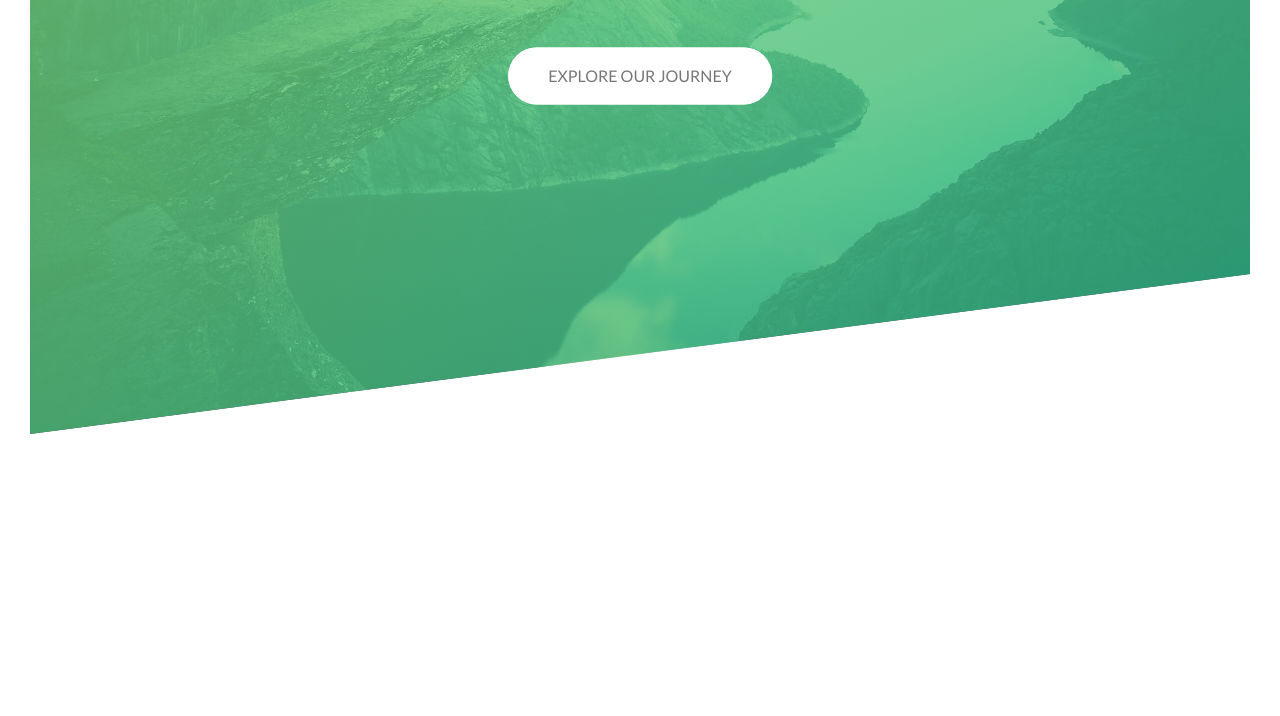
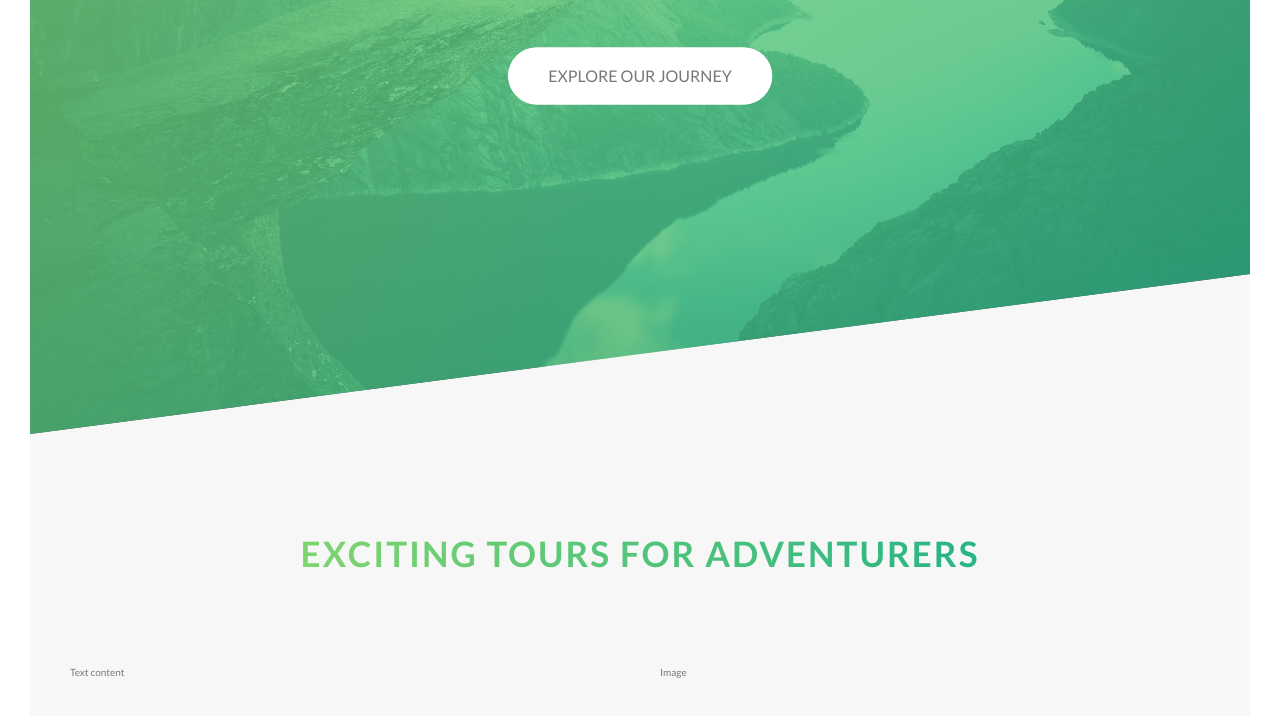
Before and after one commit to liaowow/advCSS, a website: page Natours/index.html in a window 1280 px wide. Shown: the part 356-1072 px from the top of the page. Before the commit the page ends 820 px from the top, so only its background shows below. Drawn offline with Linux system fonts and the light colour scheme.

Commit message:
build about section's header and its utility classes

```diff
--- a/Natours/index.html
+++ b/Natours/index.html
@@ -27,6 +27,25 @@
                 <a href="#" class="btn btn--white btn--animated">Explore Our Journey</a>
             </div>
         </header>
+
+        <main>
+            <section class="section-about">
+                <div class="u-center-text u-margin-bottom-8">
+                    <h2 class="heading-secondary">
+                        Exciting tours for adventurers
+                    </h2>
+                </div>
+
+                <div class="row">
+                    <div class="col-1-of-2">
+                        Text content
+                    </div>
+                    <div class="col-1-of-2">
+                        Image
+                    </div>
+                </div>
+            </section>
+        </main>
 
         <!-- <section class="grid-test">
             <div class="row">
--- a/Natours/sass/abstracts/_variables.scss
+++ b/Natours/sass/abstracts/_variables.scss
@@ -2,6 +2,8 @@
 $color-primary: #55c57a;
 $color-primary-light: #7ed56f;
 $color-primary-dark: #28b485;
+
+$color-grey-light-1: #f7f7f7;
 
 $color-grey-dark: #777;
 $color-white: #fff;
--- a/Natours/sass/base/_typography.scss
+++ b/Natours/sass/base/_typography.scss
@@ -35,3 +35,22 @@ body {
     animation: moveInRight 1s ease-out;
   }
 }
+
+.heading-secondary {
+  font-size: 3.5rem;
+  text-transform: uppercase;
+  font-weight: 700;
+  display: inline-block;
+  background-image: linear-gradient(to right, $color-primary-light, $color-primary-dark);
+  -webkit-background-clip: text;
+  background-clip: text;
+  color: transparent;
+  letter-spacing: .2rem;
+  transition: all .2s;
+
+  &:hover {
+    transform: skewY(2deg) skewX(10deg);
+    text-shadow: .5rem 1rem 2rem rgba($color-black, .2);
+  }
+
+}
--- a/Natours/sass/base/_utilities.scss
+++ b/Natours/sass/base/_utilities.scss
@@ -0,0 +1,3 @@
+.u-center-text { text-align: center; }
+
+.u-margin-bottom-8 { margin-bottom: 8rem; }
--- a/Natours/sass/layout/_grid.scss
+++ b/Natours/sass/layout/_grid.scss
@@ -1,6 +1,6 @@
 .row {
   max-width: $grid-width;
-  background-color: #eee;
+  // background-color: #eee;
   margin: 0 auto;
 
   &:not(:last-child) {
@@ -10,7 +10,7 @@
   @include clearfix;
 
   [class^="col-"] {
-    background-color: aquamarine;
+    // background-color: aquamarine;
     float: left;
 
     &:not(:last-child) {
--- a/Natours/sass/pages/_home.scss
+++ b/Natours/sass/pages/_home.scss
@@ -0,0 +1,5 @@
+.section-about {
+  background-color: $color-grey-light-1;
+  padding: 25rem 0;
+  margin-top: -20vh;
+}
```
Also changed, not shown: Natours/css/style.css, 1 other file.
